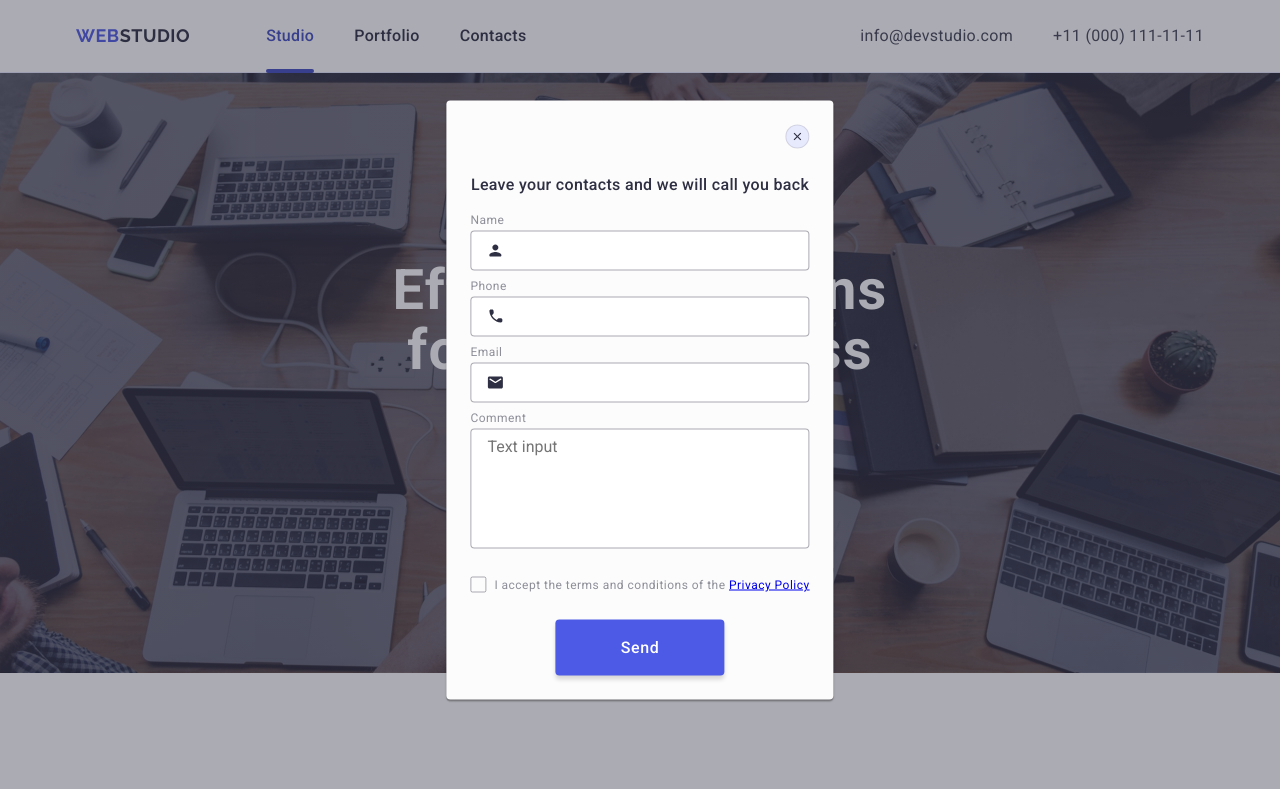
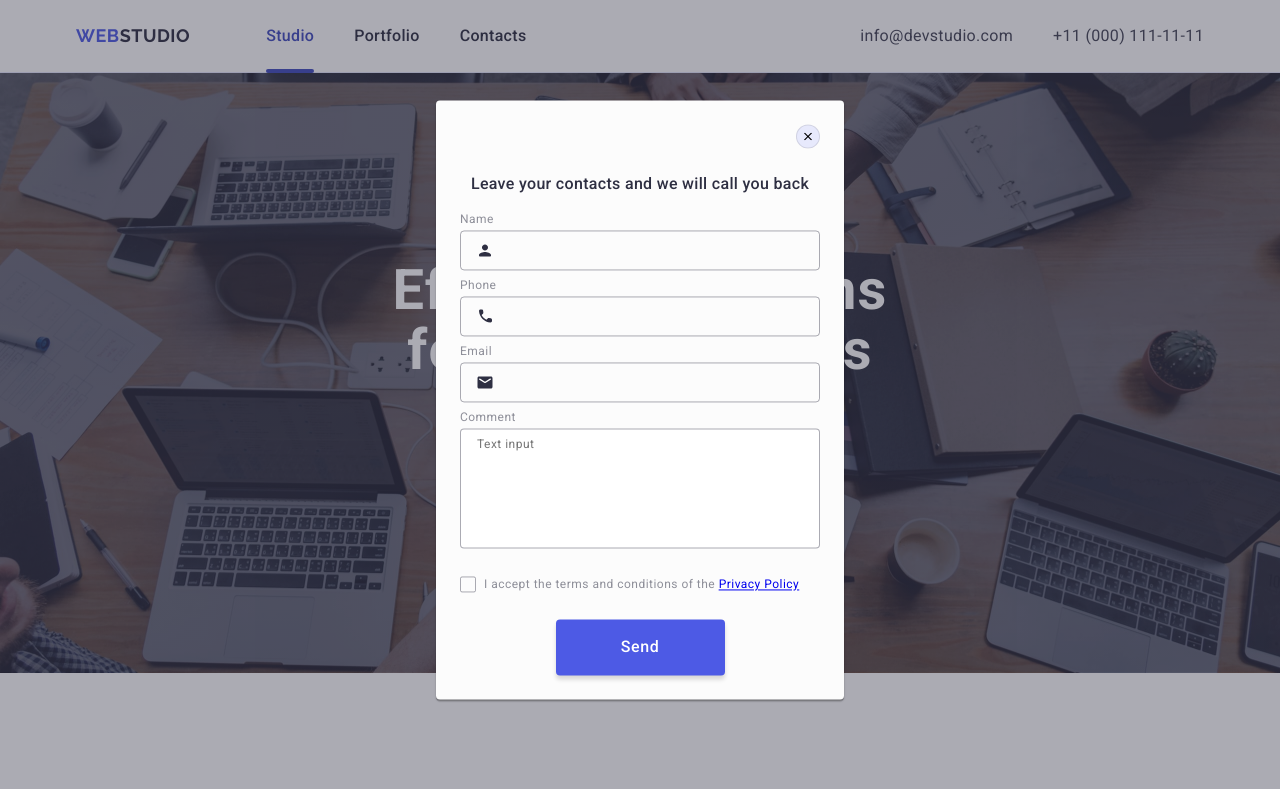
Before and after one commit to karenkarap/goit-markup-hw-05, a plain HTML site: page index.html in a window 1280 px wide. Shown: the top 789 px of the page. Drawn offline with nearby package versions, Linux system fonts and the light colour scheme.

Commit message:
update modul

```diff
--- a/css/styles.css
+++ b/css/styles.css
@@ -591,14 +591,13 @@ button {
     width: 264px;
     height: 40px;
     outline: transparent;
-    background-color: #2e2f42;
+    background-color: transparent;
     box-shadow: 0 4px 4px 0 rgba(0, 0, 0, 0.15);
     color: #fff;
     padding: 0 16px;
     font-size: 12px;
     line-height: 2;
     letter-spacing: 0.04em;
-    color: #fff;
 }
 
 .footer-input::placeholder {
@@ -612,7 +611,6 @@ button {
     display: flex;
     align-items: center;
     justify-content: center;
-    gap: 16px;
     background: #4d5ae5;
     border-radius: 4px;
     border: none;
@@ -629,6 +627,11 @@ button {
     background-color: #404bbf;
 }
 
+.footer-button-icon {
+    margin-left: 16px;
+}
+
+
 /* modul 5 */
 /* ---/Footer--- */
 
@@ -643,24 +646,28 @@ button {
     background: rgba(46, 47, 66, 0.4);
     opacity: 0;
     pointer-events: none;
-    transition: opacity 250ms cubic-bezier(0.4, 0, 0.2, 1);
+    visibility: hidden;
+    transition: opacity 250ms cubic-bezier(0.4, 0, 0.2, 1), visibility 250ms cubic-bezier(0.4, 0, 0.2, 1);
 }
 
 .backdrop.is-open {
     opacity: 1;
     pointer-events: auto;
+    visibility: visible;
 }
 
 .modal {
     top: 50%;
     left: 50%;
     transform: translate(-50%, -50%);
-    max-width: 408px;
+    width: 408px;
+    min-height: 584px;
     position: absolute;
     padding: 72px 24px 24px;
     box-shadow: 0 1px 1px 0 rgba(0, 0, 0, 0.14), 0 1px 3px 0 rgba(0, 0, 0, 0.12), 0 2px 1px 0 rgba(0, 0, 0, 0.2);
     background: #fcfcfc;
     border-radius: 4px;
+    transition: transform 250ms cubic-bezier(0.4, 0, 0.2, 1);
 }
 
 .modal-title {
@@ -670,7 +677,6 @@ button {
     letter-spacing: 0.02em;
     text-align: center;
     color: #2e2f42;
-    text-align: center;
 }
 
 .modul-wrapper-button-icon {
@@ -680,33 +686,39 @@ button {
     width: 24px;
     height: 24px;
     border:1px solid rgba(0, 0, 0, 0.1);;
-    border-radius: 100%;
+    border-radius: 50%;
     display: flex;
     justify-content: center;
     align-items: center;
     background-color: #e7e9fc;
     cursor: pointer;
+    padding: 0;
+    transition: background-color 250ms cubic-bezier(0.4, 0, 0.2, 1), border 250ms cubic-bezier(0.4, 0, 0.2, 1);
 }
 
-.modal-button-icon-close {
-    fill: #2e2f42;
+.modul-wrapper-button-icon:hover,
+.modul-wrapper-button-icon:focus {
+    background-color: #404bbf;
+    border: none;
+    fill: #fff;
 }
 
 .modal-label {
     display: block;
     margin-bottom: 4px;
     font-size: 12px;
-    line-height: 1.16667;
+    line-height: 1.17;
     letter-spacing: 0.04em;
     color: #8e8f99;
 }
 
 .modal-label-textarea {
     font-size: 12px;
-    line-height: 1.16667;
+    line-height: 1.17;
     letter-spacing: 0.04em;
     color: #8e8f99;
 }
+
 
 .modal-input-wrpapper {
     margin-bottom: 8px;
@@ -717,8 +729,10 @@ button {
     border: 1px solid rgba(46, 47, 66, 0.4);
     border-radius: 4px;
     height: 40px;
-    outline: none;
+    outline: transparent;
     padding-left: 38px;
+    background-color: transparent;
+    transition: border-color 250ms cubic-bezier(0.4, 0, 0.2, 1);
 }
 
 .modal-input:focus {
@@ -739,6 +753,7 @@ button {
     left: 16px;
     transform: translateY(-50%);
     fill: #2e2f42;
+    transition: fill 250ms cubic-bezier(0.4, 0, 0.2, 1);
 }
 
 .modal-label-textarea-wrapper {
@@ -759,16 +774,30 @@ button {
     padding: 8px 16px;
     outline: none;
     resize: none;
+    font-size: 12px;
+    line-height: 1.17;
+    letter-spacing: 0.04em;
+    color: rgba(46, 47, 66, 0.4);
+    /* border-color: transparent; */
+    outline: transparent;
+    transition: border-color 250ms cubic-bezier(0.4, 0, 0.2, 1);
 }
 
 .modal-textarea:focus {
     border: 1px solid #4d5ae5;
 }
 
+.checkbox-privacy-policy-wrapper {
+    margin-bottom: 24px;
+}
 
 .checkbox-privacy-policy-label {
     display: inline-flex;
     align-items: center;
+    font-size: 12px;
+    line-height: 1.17;
+    letter-spacing: 0.04em;
+    color: #8e8f99;
 }
 
 .modal-custom-checkbox {
@@ -777,8 +806,13 @@ button {
     align-items: center;
     width: 16px;
     height: 16px;
+    fill: transparent;
+    margin-right: 8px;
     border-radius: 2px;
     border: 1px solid rgba(46, 47, 66, 0.4);
+    transition: background-color 250ms cubic-bezier(0.4, 0, 0.2, 1),
+                border 250ms cubic-bezier(0.4, 0, 0.2, 1),
+                fill 250ms cubic-bezier(0.4, 0, 0.2, 1);
 }
 
 .modal-checkmark {
@@ -792,22 +826,13 @@ button {
 
 .modal-checkbox:checked+.checkbox-privacy-policy-label .modal-custom-checkbox {
     background-color: #404bbf;
-    border: 1px solid #404bbf;
-}
-
-.policy-text {
-    display: inline-block;
-    font-size: 12px;
-    line-height: 1.16667;
-    letter-spacing: 0.04em;
-    color: #8e8f99;
-    margin-left: 8px;
+    /* border: 1px solid #404bbf; */
+    border: none;
 }
 
 .policy-terms {
     text-decoration: underline;
 }
-
 
 .modal-button {
     display: block;
@@ -824,7 +849,7 @@ button {
     border: none;
     cursor: pointer;
     transition: background-color 250ms cubic-bezier(0.4, 0, 0.2, 1);
-    margin: 24px auto 0;
+    margin: 0 auto;
 }
 
 .modal-button:hover,
--- a/index.html
+++ b/index.html
@@ -598,6 +598,7 @@
         <div class="footer-right">
           <p class="subscribe-title">Subscribe</p>
           <form class="footer-form">
+            <label for="" class="footer-form-label">
               <input
                 class="footer-input"
                 type="email"
@@ -605,6 +606,7 @@
                 placeholder="E-mail"
                 required
               />
+            </label>
             <button class="footer-button" type="submit">
               Subscribe
               <svg class="footer-button-icon" width="24" height="24">
@@ -620,22 +622,22 @@
 
     <div class="backdrop is-open">
       <div class="modal">
-        <p class="modal-title">Leave your contacts and we will call you back</p>
-        <button class="modul-wrapper-button-icon">
+        <button class="modul-wrapper-button-icon" type="button">
           <svg class="modal-button-icon-close" width="8" height="8">
-            <use href="./images/icons.svg#icon-close"></use>
+            <use class="kiopo" href="./images/icons.svg#icon-close"></use>
           </svg>
         </button>
+        <p class="modal-title">Leave your contacts and we will call you back</p>
 
         <form class="modal-form">
           <div class="modal-input-wrpapper">
-            <label class="modal-label" for="modal-input-name">Name</label>
+            <label class="modal-label" for="user-name">Name</label>
             <div class="modal-input-icon-wrapper">
               <input
                 class="modal-input"
                 type="text"
-                name="name"
-                id="modal-input-name"
+                name="user-name"
+                id="user-name"
                 required
               />
               <svg class="modal-intup-icon" width="18" height="24">
@@ -645,13 +647,13 @@
           </div>
 
           <div class="modal-input-wrpapper">
-            <label class="modal-label" for="modal-input-phone">Phone</label>
+            <label class="modal-label" for="user-phone">Phone</label>
             <div class="modal-input-icon-wrapper">
               <input
                 class="modal-input"
                 type="tel"
-                name="Phone"
-                id="modal-input-phone"
+                name="user-phone"
+                id="user-phone"
                 required
               />
               <svg class="modal-intup-icon" width="18" height="24">
@@ -661,13 +663,13 @@
           </div>
 
           <div class="modal-input-wrpapper">
-            <label class="modal-label" for="modal-input-email">Email</label>
+            <label class="modal-label" for="user-email">Email</label>
             <div class="modal-input-icon-wrapper">
               <input
                 class="modal-input"
                 type="email"
-                name="Email"
-                id="modal-input-email"
+                name="user-email"
+                id="user-email"
                 required
               />
               <svg class="modal-intup-icon" width="18" height="24">
@@ -677,14 +679,14 @@
           </div>
 
           <div class="modal-label-textarea-wrapper">
-            <label class="modal-label-textarea" for="modal-label-textarea">
+            <label class="modal-label-textarea" for="user-comment">
               Comment
             </label>
             <textarea
-              name="comment"
+              name="user-comment"
               class="modal-textarea"
               placeholder="Text input"
-              id="modal-label-textarea"
+              id="user-comment"
             ></textarea>
           </div>
 
@@ -692,15 +694,13 @@
             <input
               type="checkbox"
               class="modal-checkbox visually-hidden"
-              name="privacy-policy"
+              name="user-privacy"
               value="confirmed"
-              id="checkbox-privacy-policy-label"
+              id="user-privacy"
+              value="true"
               required
             />
-            <label
-              class="checkbox-privacy-policy-label"
-              for="checkbox-privacy-policy-label"
-            >
+            <label class="checkbox-privacy-policy-label" for="user-privacy">
               <span class="modal-custom-checkbox">
                 <svg class="modal-checkmark" width="10" height="8">
                   <use href="./images/icons.svg#icon-checkmark"></use>
```
Lines whose indentation alone changed are shown as unchanged.
